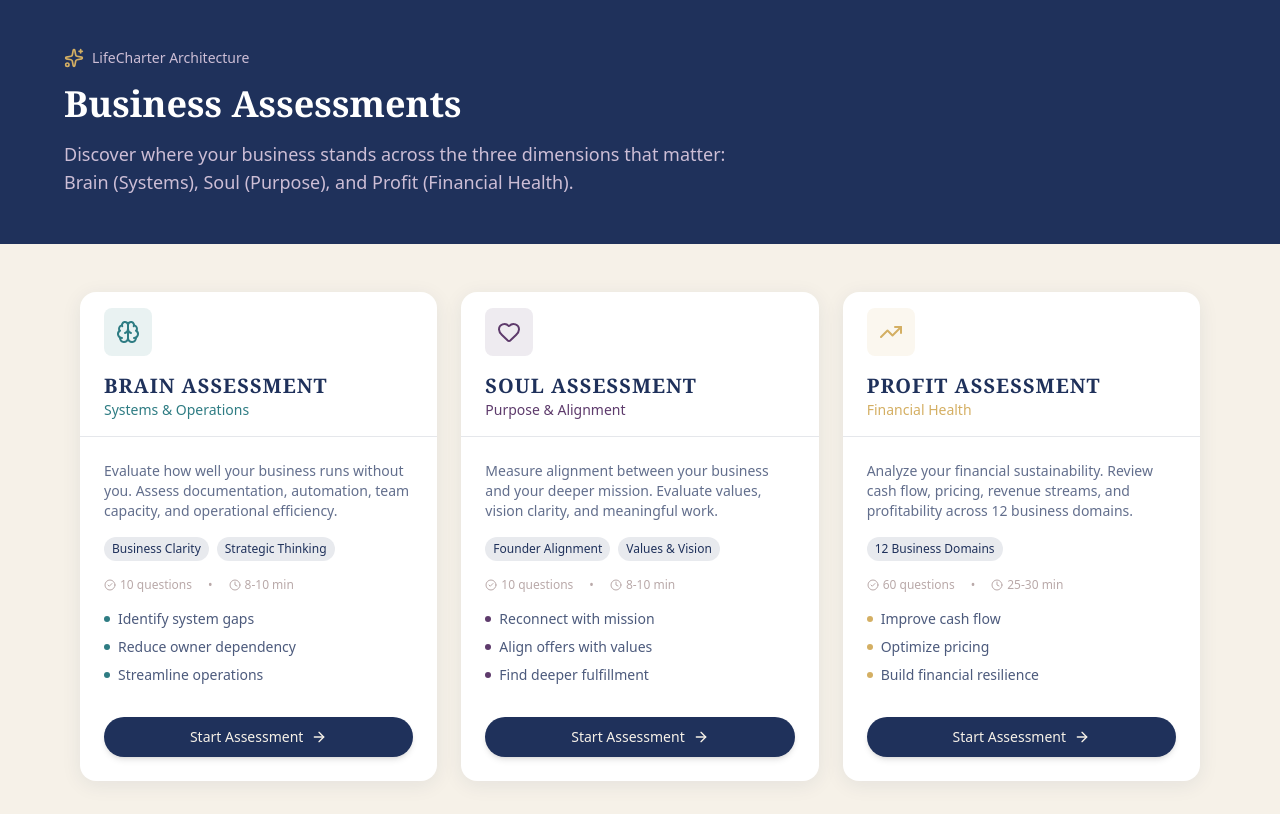
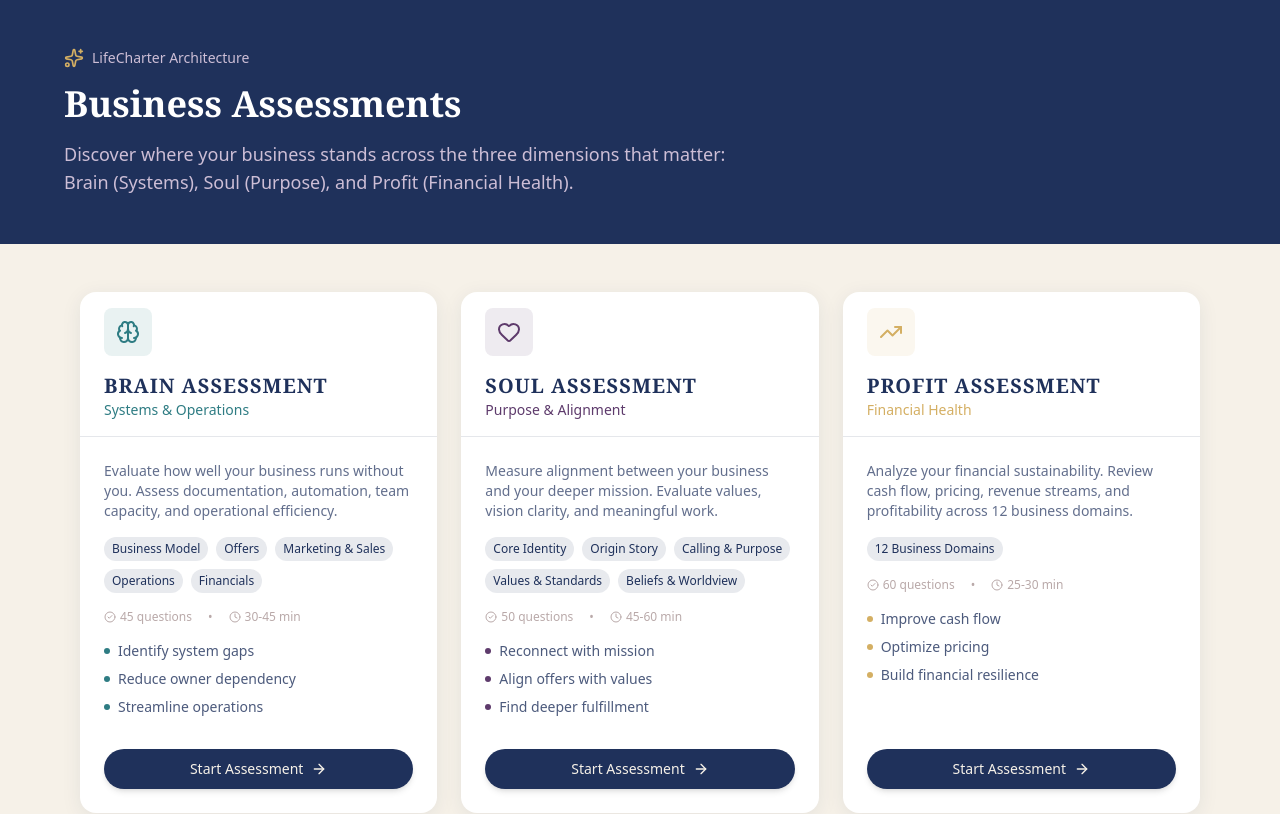
Before and after one commit to ButterflyBabs/LifeCharter-Architecture, a Next.js app: page /assessments in a window 1280 px wide. Shown: the top 814 px of the page. Built offline with nearby package versions, Linux system fonts and the light colour scheme.

Commit message:
Update assessment cards with accurate question counts and time estimates

```diff
--- a/src/app/assessments/page.tsx
+++ b/src/app/assessments/page.tsx
@@ -18,9 +18,9 @@ const assessments = [
     icon: Brain,
     color: "#2E7C83",
     bgColor: "bg-[#2E7C83]/10",
-    questions: 10,
-    timeEstimate: "8-10 min",
-    sections: ["Business Clarity", "Strategic Thinking"],
+    questions: 45,
+    timeEstimate: "30-45 min",
+    sections: ["Business Model", "Offers", "Marketing & Sales", "Operations", "Financials"],
     benefits: [
       "Identify system gaps",
       "Reduce owner dependency",
@@ -35,9 +35,9 @@ const assessments = [
     icon: Heart,
     color: "#5E3B6C",
     bgColor: "bg-[#5E3B6C]/10",
-    questions: 10,
-    timeEstimate: "8-10 min",
-    sections: ["Founder Alignment", "Values & Vision"],
+    questions: 50,
+    timeEstimate: "45-60 min",
+    sections: ["Core Identity", "Origin Story", "Calling & Purpose", "Values & Standards", "Beliefs & Worldview"],
     benefits: [
       "Reconnect with mission",
       "Align offers with values",
```
